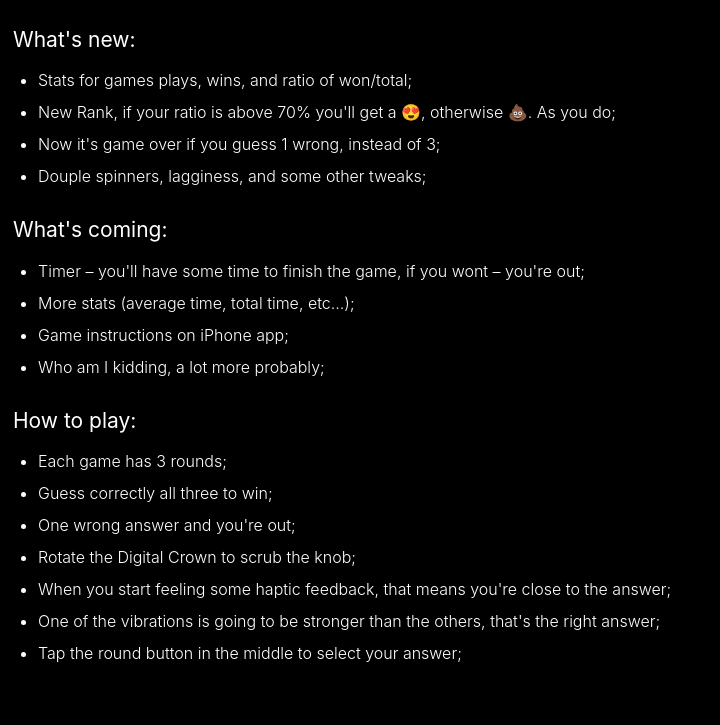
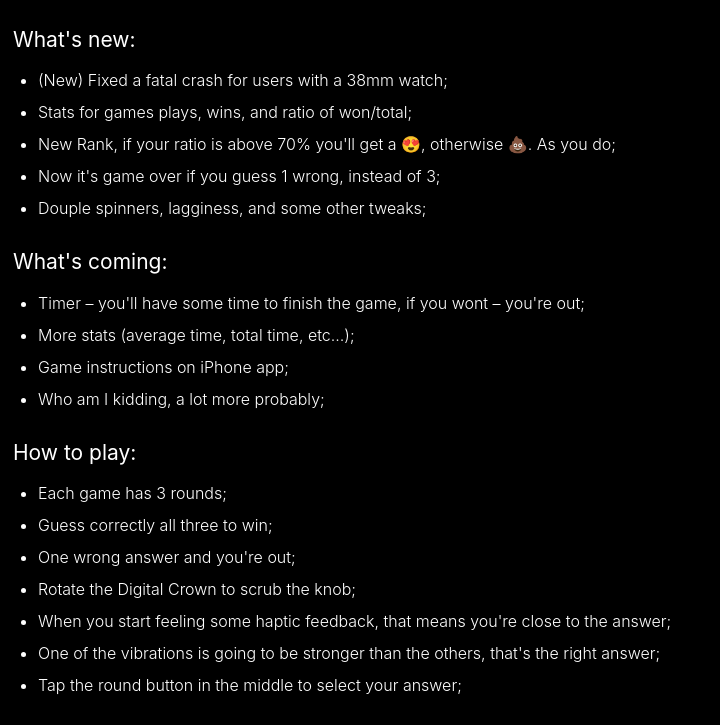
Before and after one commit to rafaelconde/BreakThisSafeWebsite, a plain HTML site: page releasenotes.html in a window 1280 px wide. Shown: the part 142-867 px from the top of the page, without its empty margins (0-720 px from the left). Before the commit the page ends 835 px from the top, so only its background shows below. Drawn offline with Linux system fonts and the light colour scheme.

Commit message:
Build (4)

```diff
--- a/releasenotes.html
+++ b/releasenotes.html
@@ -14,6 +14,7 @@
 
     <h2>What's new:</h2>
     <ul>
+      <li>(New) Fixed a fatal crash for users with a 38mm watch;</li>
       <li>Stats for games plays, wins, and ratio of won/total;</li>
       <li>New Rank, if your ratio is above 70% you'll get a 😍, otherwise 💩. As you do;</li>
       <li>Now it's game over if you guess 1 wrong, instead of 3;</li>
```
